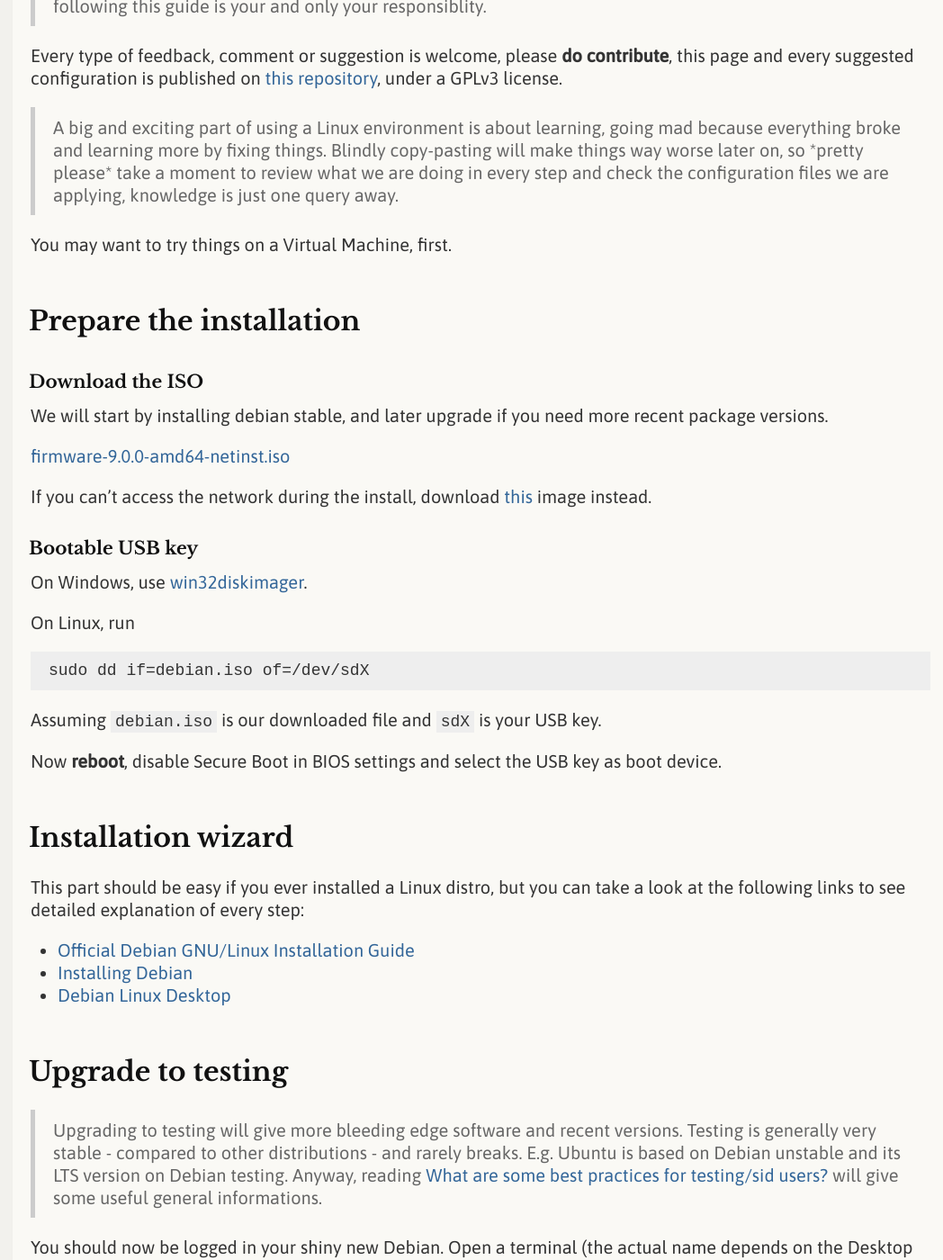
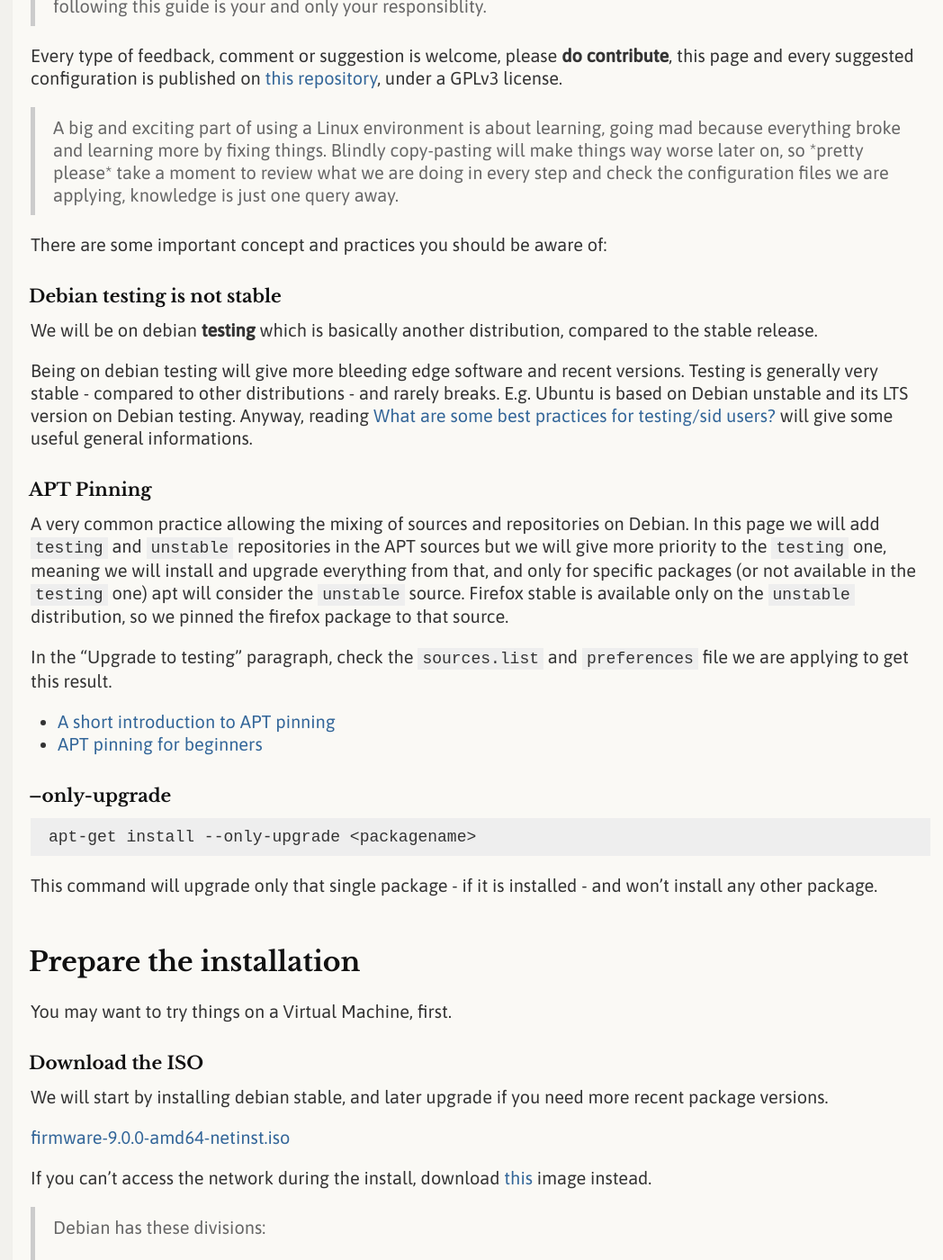
Before and after one commit to avivace/debian-quickstart, a Jekyll site: the page built from index.md, in a window 1280 px wide and 1400 px high, scrolled down 381 px. Shown: the whole window at 90% size, without its empty margins (106-1154 px from the left). Built offline with Jekyll 4.4.1, drawn with Linux system fonts in a browser that asks for light colours; nearby versions of some CDN libraries; comment, search, counter and statistics services are not loaded; our own code applies the rules of GitHub Pages for plain Markdown files; some of the changed text lies outside the part shown.

Commit message:
Non-free software notice, testing disclaimer, improvements

````diff
--- a/index.md
+++ b/index.md
@@ -12,15 +12,50 @@
 
 > A big and exciting part of using a Linux environment is about learning, going mad because everything broke and learning more by fixing things. Blindly copy-pasting will make things way worse later on, so \*pretty please\* take a moment to review what we are doing in every step and check the configuration files we are applying, knowledge is just one query away.
 
+There are some important concept and practices you should be aware of:
+
+### Debian testing is not stable
+
+We will be on debian **testing** which is basically another distribution, compared to the stable release.
+
+Being on debian testing will give more bleeding edge software and recent versions. Testing is generally very stable - compared to other distributions - and rarely breaks. E.g. Ubuntu is based on Debian unstable and its LTS version on Debian testing. Anyway, reading [What are some best practices for testing/sid users?](https://wiki.debian.org/ DebianUnstable#What_are_some_best_practices_for_testing.2Fsid_users.3F) will give some useful general informations.
+
+### APT Pinning
+A very common practice allowing the mixing of sources and repositories on Debian. In this page we will add `testing` and `unstable` repositories in the APT sources but we will give more priority to the `testing` one, meaning we will install and upgrade everything from that, and only for specific packages (or not available in the `testing` one) apt will consider the `unstable` source.
+Firefox stable is available only on the `unstable` distribution, so we pinned the firefox package to that source.
+
+In the "Upgrade to testing" paragraph, check the `sources.list` and `preferences` file we are applying to get this result.
+
+- [A short introduction to APT pinning](https://www.howtoforge.com/a-short-introduction-to-apt-pinning)
+- [APT pinning for beginners](http://jaqque.sbih.org/kplug/apt-pinning.html)
+
+
+### --only-upgrade
+```
+apt-get install --only-upgrade <packagename>
+```
+This command will upgrade only that single package - if it is installed - and won't install any other package.
+
+
+## Prepare the installation
 You may want to try things on a Virtual Machine, first.
 
-## Prepare the installation
 ### Download the ISO
 We will start by installing debian stable, and later upgrade if you need more recent package versions.
 
 [firmware-9.0.0-amd64-netinst.iso](http://cdimage.debian.org/cdimage/unofficial/non-free/cd-including-firmware/current/amd64/iso-cd/firmware-9.0.0-amd64-netinst.iso)
 
 If you can't access the network during the install, download [this](http://cdimage.debian.org/cdimage/unofficial/non-free/cd-including-firmware/current/amd64/iso-dvd/firmware-9.0.0-amd64-DVD-1.iso) image instead.
+
+> Debian has these divisions:
+>
+> 1) main: All free software that follows the DFSG ([Debian Free Software Guidelines](https://en.wikipedia.org/wiki/Debian_Free_Software_Guidelines))
+>
+>2) contrib: Free software that follows DFSG but depends on software in non-free.
+>
+>3) non-free: All kinds of non-free software that doesn't follow the DFSG.
+>
+>We are using the unofficial "non-free" ISO of debian, which includes non-free  and contrib software and guarantees compatibility with a lot of hardware.
 
 ### Bootable USB key
 On Windows, use [win32diskimager](http://sf.net/projects/win32diskimager/).
@@ -41,8 +76,6 @@
 - [Debian Linux Desktop](https://wiki.comprofix.com/index.php?title=Debian_Linux_Desktop#Installation)
 
 ## Upgrade to testing
-
-> Upgrading to testing will give more bleeding edge software and recent versions. Testing is generally very stable - compared to other distributions - and rarely breaks. E.g. Ubuntu is based on Debian unstable and its LTS version on Debian testing. Anyway, reading [What are some best practices for testing/sid users?](https://wiki.debian.org/ DebianUnstable#What_are_some_best_practices_for_testing.2Fsid_users.3F) will give some useful general informations.
 
 You should now be logged in your shiny new Debian. Open a terminal (the actual name depends on the Desktop Environment you chose, it's *Konsole* on KDE, *MATE Terminal* on MATE, ...) and start typing these things.
 
````
